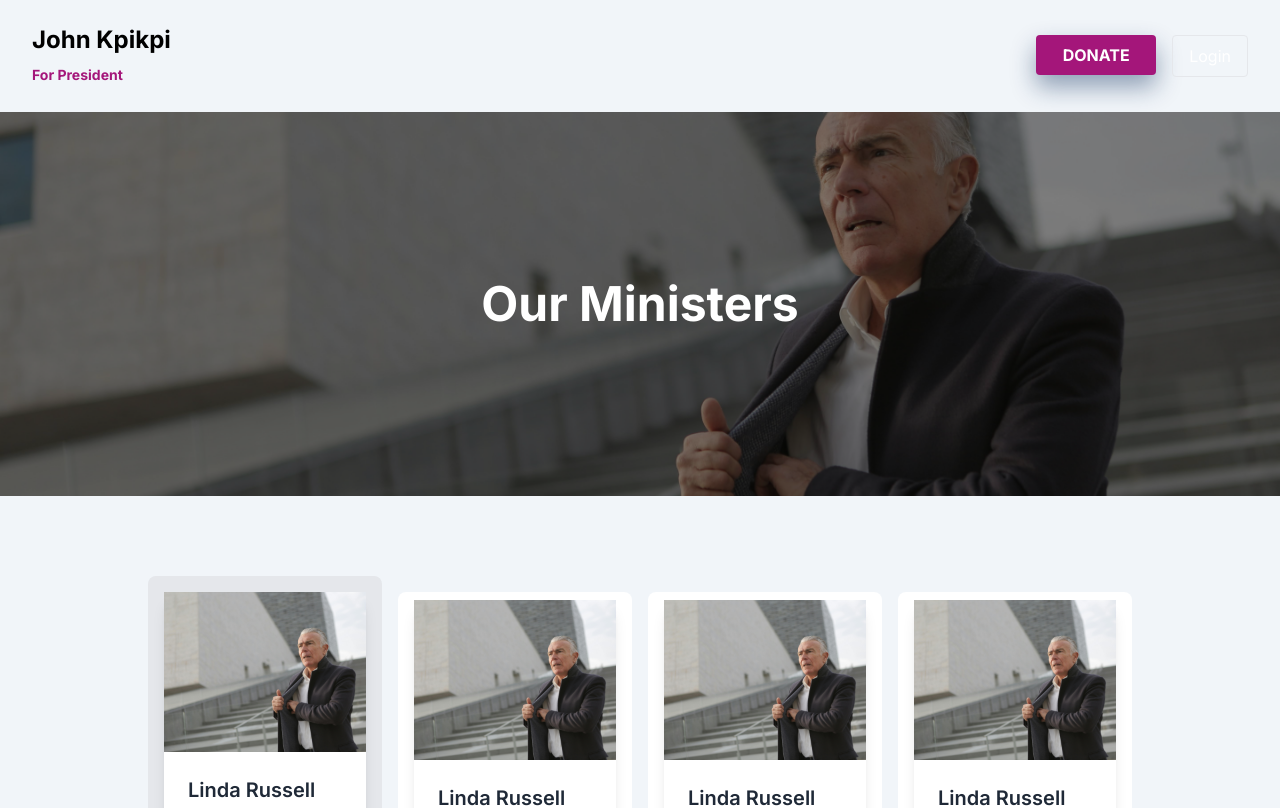
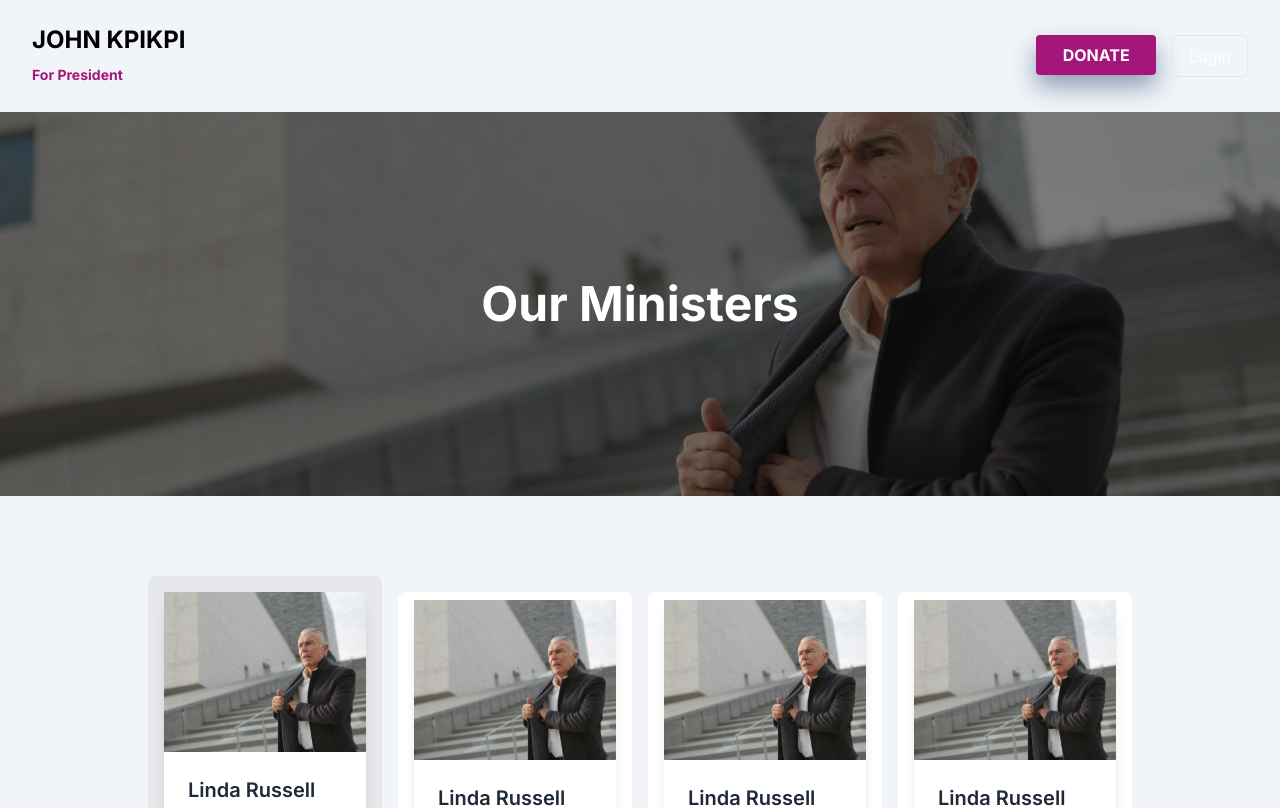
Before and after one commit to Vinc5764/bank, a Next.js app: page /our-team in a window 1280 px wide. Shown: the top 808 px of the page. Built offline with nearby package versions, Linux system fonts and the light colour scheme.

Commit message:
update stuff

```diff
--- a/app/components/Header.tsx
+++ b/app/components/Header.tsx
@@ -10,7 +10,7 @@ const Header = () => {
         <header className="container mx-auto px-4 py-6 flex justify-between items-center">
           <Link href="/">
             <div className="text-2xl font-bold text-navy">
-              <span className="block max-md:text-white">John Kpikpi</span>
+              <span className="block max-md:text-white">JOHN KPIKPI</span>
               {/* <span className="block">Russell</span> */}
               <span className="text-sm text-[#A4167A]">For President</span>
             </div>
```
